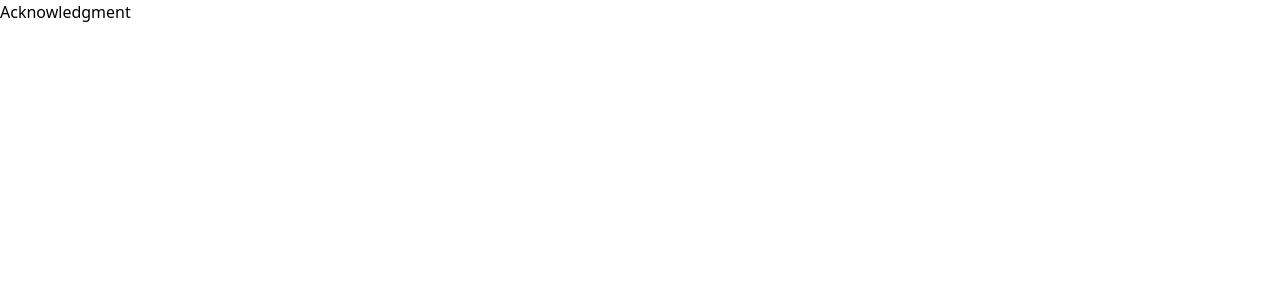
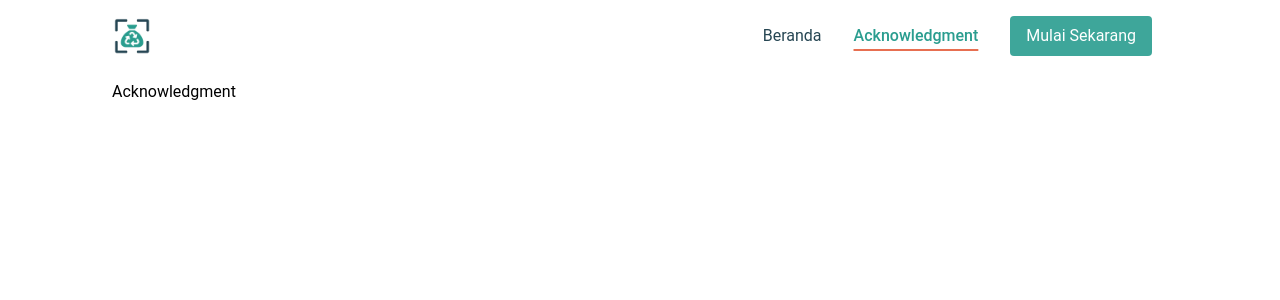
Before and after one commit to virgiawankusuma/Garbage-Classification, a React (Create React App) app: page /acknowledgment in a window 1280 px wide. Shown: the top 300 px of the page. Built offline with nearby package versions, Linux system fonts and the light colour scheme.

Commit message:
feat: Add Header, Using Layout Component as Parent in each Page

```diff
--- /dev/null
+++ b/src/components/Layout.js
@@ -0,0 +1,15 @@
+import Header from './header/Header';
+
+export default function Layout({ children }) {
+  return (
+    <>
+      <Header />
+      <main
+        id="content"
+        className="z-20 mt-20 md:mx-12 lg:mx-20 px-4"
+      >
+        {children}
+      </main>
+    </>
+  );
+}
--- /dev/null
+++ b/src/components/header/HamburgerButton.js
@@ -0,0 +1,14 @@
+export default function HamburgerButton({ isHamburgerOpen, handleHamburgerClick }) {
+
+  return (
+    <button
+    className={`block absolute right-4 ${isHamburgerOpen && ' hamburger-active'} lg:hidden`}
+    type="button"
+    onClick={() => handleHamburgerClick(false)}
+    >
+      <span className="hamburger-line transition duration-300 ease-in-out origin-top-left"></span>
+      <span className="hamburger-line transition duration-300 ease-in-out"></span>
+      <span className="hamburger-line transition duration-300 ease-in-out origin-top-left"></span>
+    </button>
+  );
+}
--- /dev/null
+++ b/src/components/header/Header.js
@@ -0,0 +1,36 @@
+import HamburgerButton from './HamburgerButton';
+import Navbar from './Navbar';
+
+import { useState } from 'react';
+
+export default function Header() {
+  const [isHamburgerOpen, setIsHamburgerOpen] = useState(false);
+
+  const handleHamburgerClick = () => {
+    setIsHamburgerOpen(!isHamburgerOpen);
+    console.log(isHamburgerOpen);
+  };
+
+  return (
+    <header className="bg-white absolute top-0 left-0 w-full flex items-center z-10">
+      <div className="container md:mx-12 lg:mx-20">
+        <div className="flex items-center justify-between relative">
+          <div className="px-4">
+            <span className="font-bold text-lg text-primary block py-4">
+              <img src="/img/logo/logo192-light.webp" alt="Logo" className="w-10 h-10" />
+            </span>
+          </div>
+          <div className="flex items-center justify-center px-4">
+            <HamburgerButton
+              isHamburgerOpen={isHamburgerOpen}
+              handleHamburgerClick={handleHamburgerClick}
+            />
+            <Navbar
+              isHamburgerOpen={isHamburgerOpen}
+            />
+          </div>
+        </div>
+      </div>
+    </header>
+  );
+}
--- /dev/null
+++ b/src/components/header/Navbar.js
@@ -0,0 +1,34 @@
+import { NavLink } from 'react-router-dom'
+
+export default function Navbar({ isHamburgerOpen }) {
+  return (
+    <nav
+      id="nav-menu"
+      className={`${!isHamburgerOpen && 'hidden'} absolute py-3 bg-white rounded-lg shadow-lg max-w-[250px] w-full right-4 top-full lg:block lg:static lg:bg-transparent lg:max-w-full lg:shadow-none lg:rounded-none`}
+    >
+      <div className="block lg:flex">
+        <NavLink
+          to="/"
+          className="nav-link"
+          activeclassname="nav-link active"
+          >
+            Beranda
+        </NavLink>
+        <NavLink
+          to="/acknowledgment"
+          className="nav-link mb-3 md:mb-0"
+          activeclassname="nav-link active"
+          >
+            Acknowledgment
+        </NavLink>
+        <NavLink
+          to="/klasifikasikan"
+          className="btn-link"
+          activeclassname="btn-link active"
+          >
+            Mulai Sekarang
+        </NavLink>
+      </div>
+    </nav>
+  )
+}
--- a/src/pages/Acknowledgment.js
+++ b/src/pages/Acknowledgment.js
@@ -1,7 +1,11 @@
+import Layout from '../components/Layout';
+
 export default function Acknowledgment() {
   return (
-    <>
-      <h1>Acknowledgment</h1>
-    </>
+    <Layout>
+      <div className="container">
+        Acknowledgment
+      </div>
+    </Layout>
   );
 }
--- a/src/pages/Classify.js
+++ b/src/pages/Classify.js
@@ -1,7 +1,11 @@
+import Layout from '../components/Layout';
+
 export default function Classify() {
   return (
-    <>
-      <h1>Klasifikasikan</h1>
-    </>
+    <Layout>
+      <div className="container">
+        klasifikasikan
+      </div>
+    </Layout>
   );
 }
--- a/src/pages/Home.js
+++ b/src/pages/Home.js
@@ -1,7 +1,11 @@
+import Layout from '../components/Layout';
+
 export default function Home() {
   return (
-    <>
-      <h1>Beranda</h1>
-    </>
+    <Layout>
+      <div className="container">
+        Beranda
+      </div>
+    </Layout>
   );
 }
--- a/src/styles/index.css
+++ b/src/styles/index.css
@@ -10,3 +10,49 @@
 @tailwind base;
 @tailwind components;
 @tailwind utilities;
+
+body {
+  font-family: 'Roboto', sans-serif;
+}
+
+.navbar-fixed {
+  @apply fixed z-[9999] bg-white bg-opacity-70 backdrop-blur-sm drop-shadow;
+}
+
+.nav-link{
+  @apply text-base text-dark py-2 mx-6 flex lg:mx-4;
+}
+
+.nav-link:hover {
+  @apply hover:text-primary hover:underline hover:decoration-secondary hover:decoration-2 hover:underline-offset-8 transition-all duration-300 ease-in-out;
+}
+
+.nav-link.active {
+  @apply text-primary font-medium underline decoration-secondary decoration-2 underline-offset-8 transition-all duration-300 ease-in-out;
+}
+
+.btn-link{
+  @apply text-base text-white py-2 mx-6 px-4 bg-primary/90 rounded hover:bg-primary/100 transition-all duration-200 ease-in-out lg:mx-4;
+}
+
+.btn-link.active {
+  @apply bg-primary/100;
+}
+
+@layer components {
+  .hamburger-line {
+    @apply w-[30px] h-[2px] my-2 block bg-dark
+  }
+}
+
+@layer utilities {
+  .hamburger-active> span:nth-child(1) {
+    @apply rotate-45;
+  }
+  .hamburger-active> span:nth-child(2) {
+    @apply scale-0;
+  }
+  .hamburger-active> span:nth-child(3) {
+    @apply -rotate-45;
+  }
+}
```
Also changed, not shown: public/img/logo/logo192-light.webp (added).
